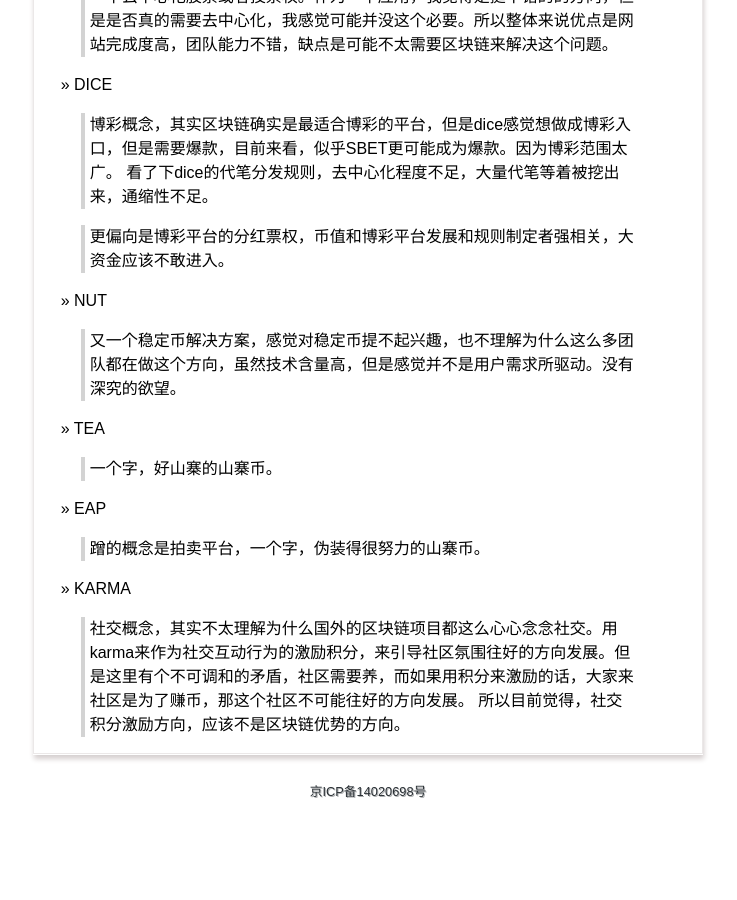
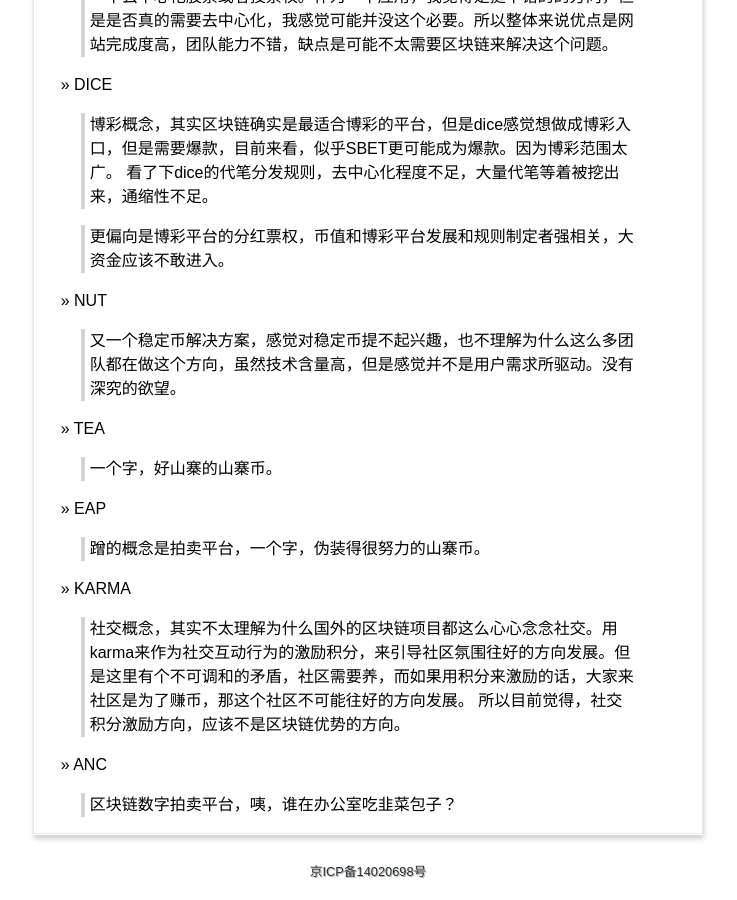
Before and after one commit to yanyiwu/blog, a Jekyll site: the page built from eostokens.md, in a window 1280 px wide and 900 px high, scrolled down 2463 px. Shown: the whole window, without its empty margins (272-1009 px from the left). Built offline with Jekyll 4.4.1, drawn with Linux system fonts in a browser that asks for light colours; Markdown is read by kramdown in place of the engine named in the settings; comment, search, counter and statistics services are not loaded; before the commit the page ends 3283 px from its top, so only the background shows below that.

Commit message:
[token] ANC

```diff
--- a/eostokens.md
+++ b/eostokens.md
@@ -113,3 +113,7 @@ title: EOS-Tokens白皮书分析专栏
 
 > 社交概念，其实不太理解为什么国外的区块链项目都这么心心念念社交。用karma来作为社交互动行为的激励积分，来引导社区氛围往好的方向发展。但是这里有个不可调和的矛盾，社区需要养，而如果用积分来激励的话，大家来社区是为了赚币，那这个社区不可能往好的方向发展。
 所以目前觉得，社交积分激励方向，应该不是区块链优势的方向。
+
+&raquo; ANC
+
+> 区块链数字拍卖平台，咦，谁在办公室吃韭菜包子？
```
